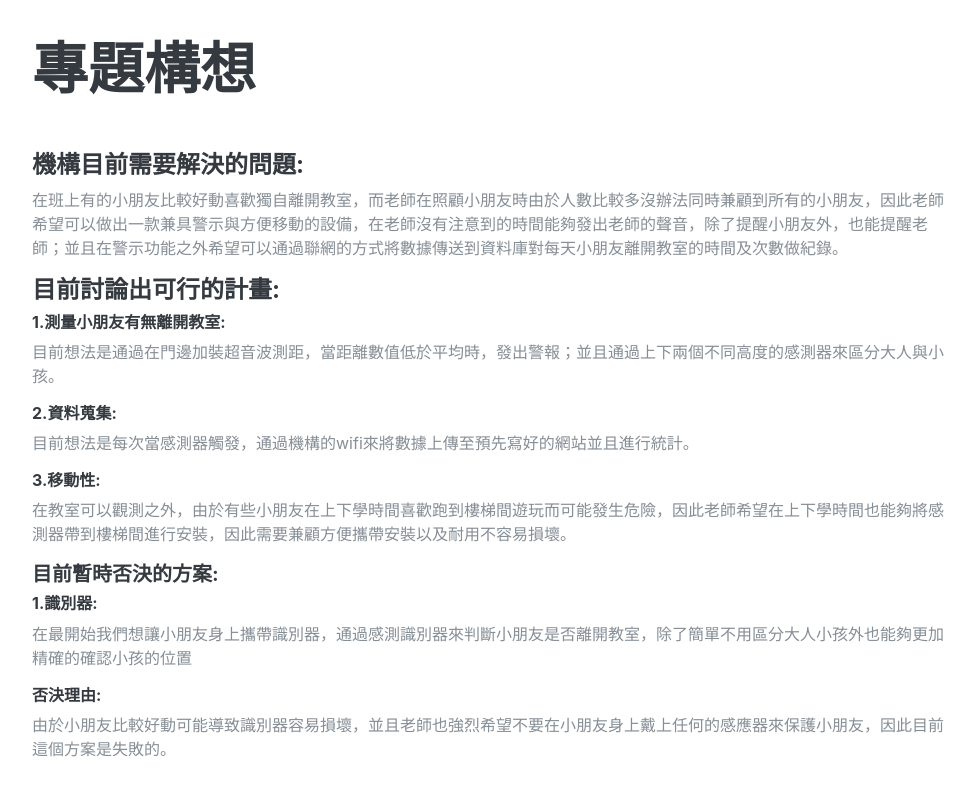
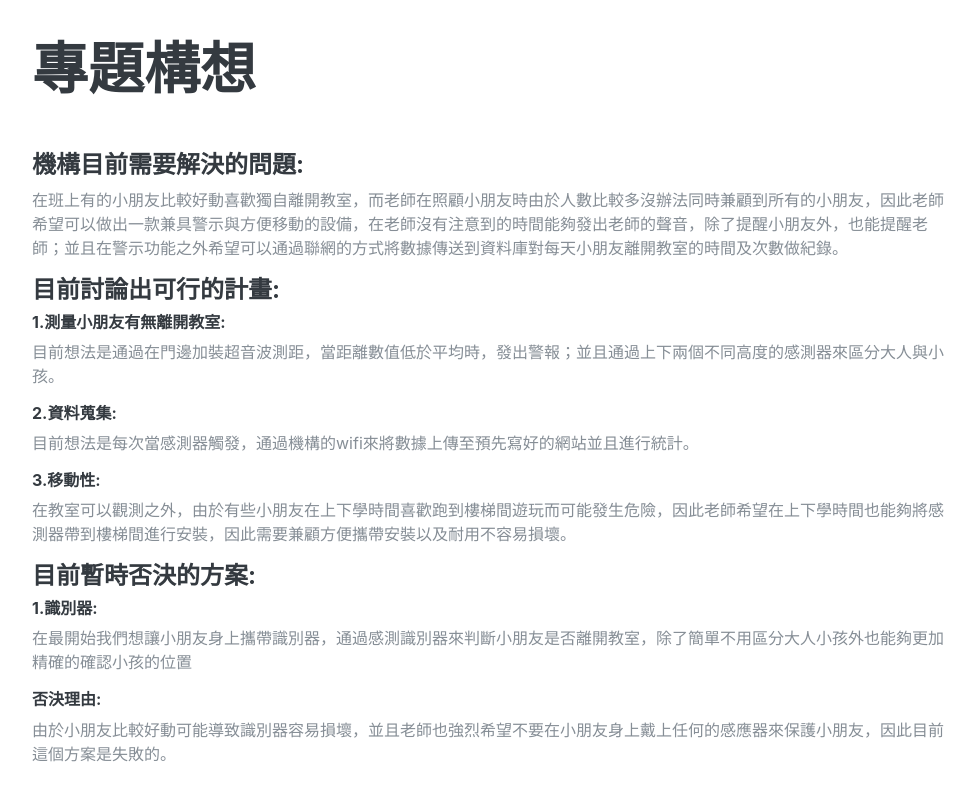
Before and after one commit to leoliu5168/Team-1, a plain HTML site: page index.html in a window 1280 px wide. Shown: the part 1613-2413 px from the top of the page, without its empty margins (288-1263 px from the left). Drawn offline with Linux system fonts and the light colour scheme; a web font is replaced by a local one.

Commit message:
構想2 改一些標題大小

```diff
--- a/index.html
+++ b/index.html
@@ -116,7 +116,7 @@
         <p>目前想法是每次當感測器觸發，通過機構的wifi來將數據上傳至預先寫好的網站並且進行統計。</p>
         <h6>3.移動性:</h6>
         <p>在教室可以觀測之外，由於有些小朋友在上下學時間喜歡跑到樓梯間遊玩而可能發生危險，因此老師希望在上下學時間也能夠將感測器帶到樓梯間進行安裝，因此需要兼顧方便攜帶安裝以及耐用不容易損壞。</p>
-        <h5>目前暫時否決的方案:</h5>
+        <h4>目前暫時否決的方案:</h4>
         <h6>1.識別器:</h6>
         <p>在最開始我們想讓小朋友身上攜帶識別器，通過感測識別器來判斷小朋友是否離開教室，除了簡單不用區分大人小孩外也能夠更加精確的確認小孩的位置</p>
         <h6>否決理由:</h6>
```
